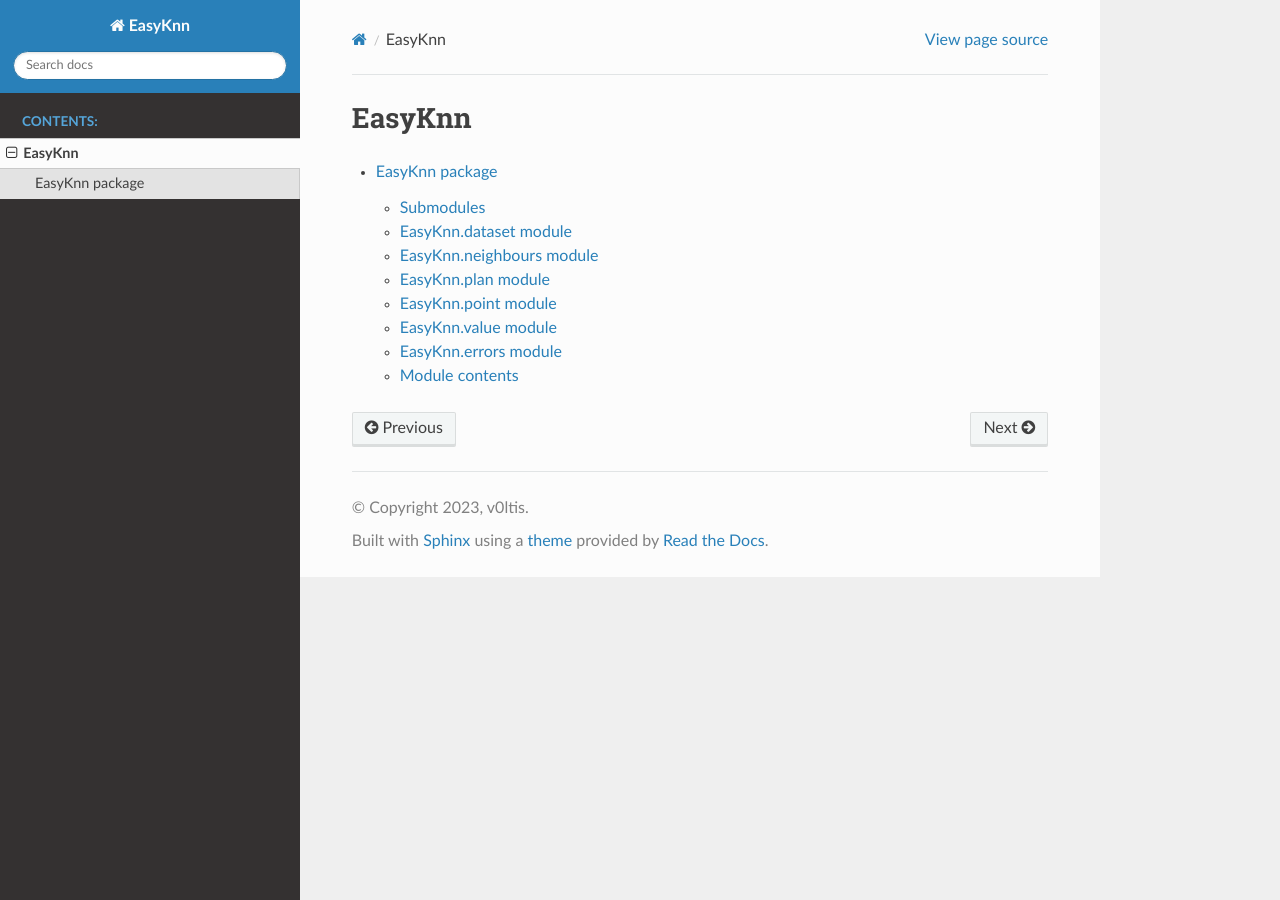
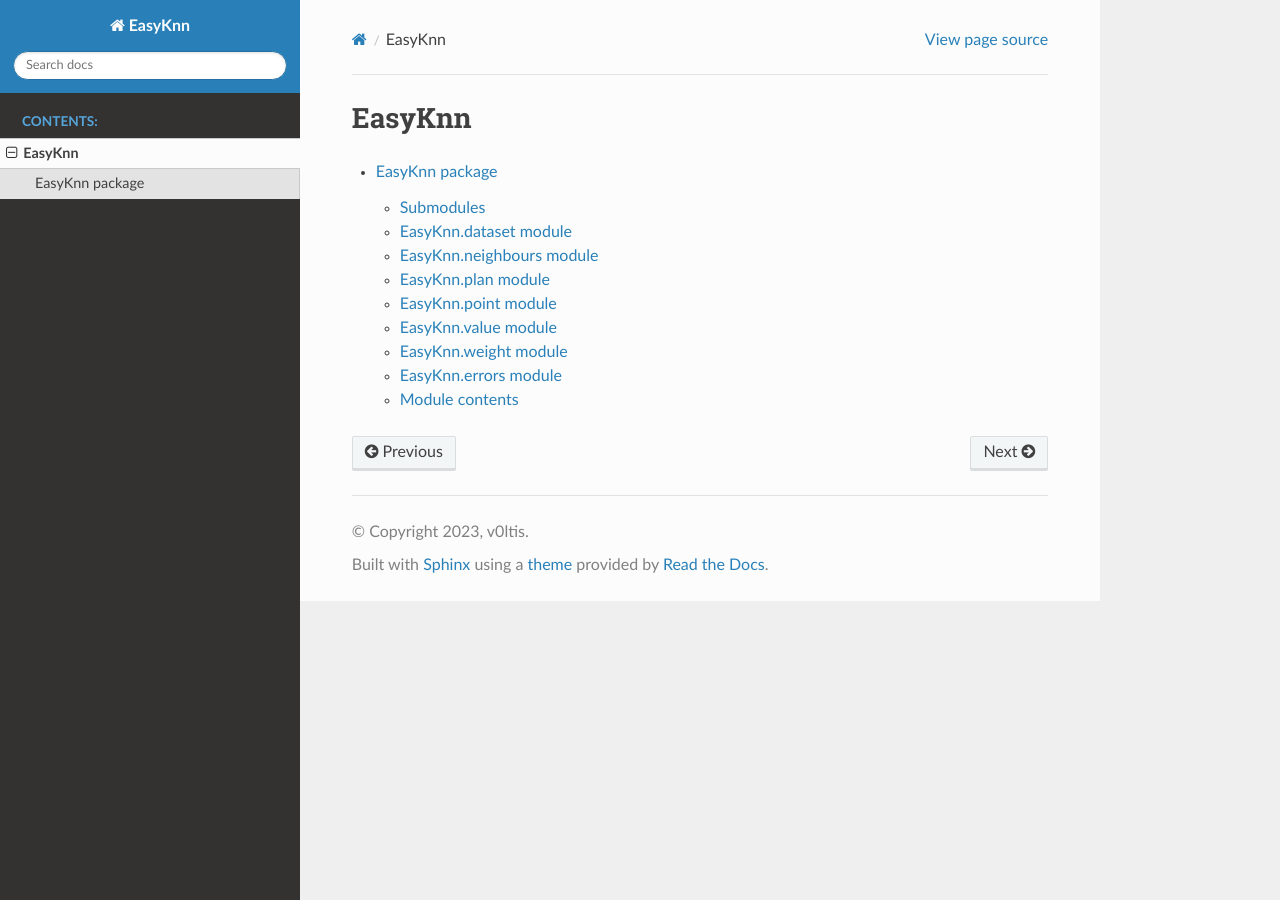
Before and after one commit to v0ltis/EasyKNN, a Sphinx documentation site: the page built from docs/modules.rst, in a window 1280 px wide. Built offline with Sphinx 7.4.7 and the Read the Docs theme 2.0.0, drawn with Linux system fonts in a browser that asks for light colours.

Commit message:
Added weight class to the documentation

```diff
--- a/docs/EasyKnn.rst
+++ b/docs/EasyKnn.rst
@@ -44,6 +44,14 @@
    :undoc-members:
    :show-inheritance:
 
+EasyKnn.weight module
+---------------------
+
+.. automodule:: EasyKnn.weight
+   :members:
+   :undoc-members:
+   :show-inheritance:
+
 EasyKnn.errors module
 ---------------------
 
```
